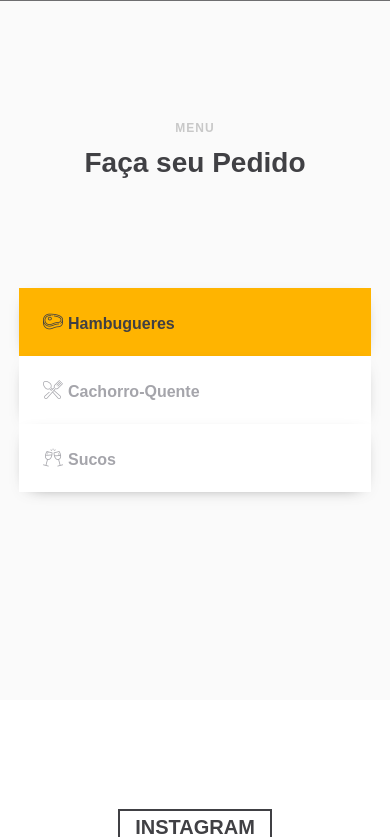
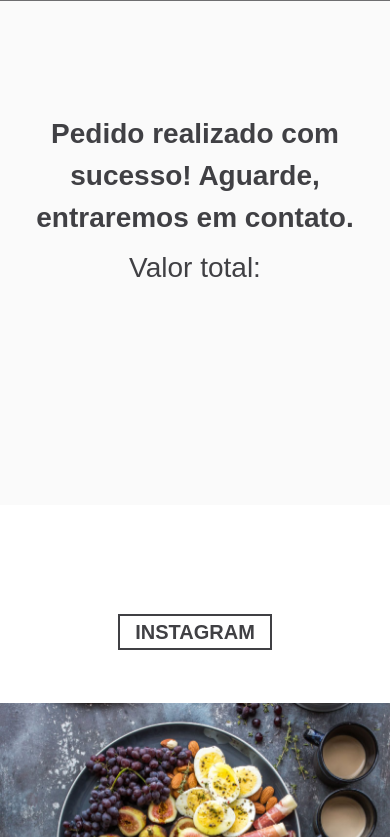
Before and after one commit to brunogomesifrn/pi19lanchonete, a Django app: page /pedido/ in a window 390 px wide. Shown: the part 832-1669 px from the top of the page. Run offline with Django 3.2, Linux system fonts and the light colour scheme; the visitor is signed in with stand-in values (Sample User, id 1); some libraries are stand-ins or nearby versions; some web fonts are replaced; grey boxes are pictures that could not be loaded.

Commit message:
Valor total e lista de pedidos

```diff
--- a/core/models.py
+++ b/core/models.py
@@ -26,6 +26,8 @@
 	preco = models.DecimalField('preco', max_digits=5, decimal_places=2, null = True)
 	categoria = models.ForeignKey(categoria, on_delete=models.CASCADE )
 
+	def __str__(self):
+		return self.nome
 
 class pedido(models.Model):
 	quantidade = models.IntegerField('quantidade', null=True)
@@ -34,6 +36,8 @@
 	cliente = models.ForeignKey(CustomUser, on_delete=models.CASCADE)
 	etapa = models.PositiveSmallIntegerField('Etapa', default=0)
 
+	def __str__(self):
+		return '%s x %s' % (self.produto, self.quantidade)
 
 
 
--- a/core/views.py
+++ b/core/views.py
@@ -1,4 +1,5 @@
 from django.shortcuts import render, redirect
+from django.db.models import Sum
 from django.contrib.auth.forms import UserCreationForm
 from django.contrib.auth.decorators import login_required
 # from cart.cart import Cart
@@ -27,9 +28,18 @@
                 quantidade=quant,
                 cliente=request.user
             )
-        breakpoint()
 
     return render(request, 'pedido.html')
+
+
+def ListaPedidos(request):
+    pedidos = pedido.objects.filter(cliente=request.user)
+    total = pedidos.aggregate(Sum('produto__preco'))
+    contexto = {
+        'pedidos': pedidos,
+        'total': total['produto__preco__sum'],
+    }
+    return render(request, 'ListaPedidos.html', contexto)
 
 
 def pedidos(request):
@@ -42,8 +52,6 @@
 def sobre(request):
     return render(request, 'sobre.html')
 
-def ListaPedidos(request):
-    return render(request, 'ListaPedidos.html')
 
 def pratos(request):
     categorias = categoria.objects.all()
--- a/templates/base.html
+++ b/templates/base.html
@@ -44,7 +44,6 @@
             <li class="nav-item active"><a href="/index" class="nav-link">Home</a></li>
             <li class="nav-item"><a href="/menu" class="nav-link">Menu</a></li>
             <li class="nav-item"><a href="/sobre" class="nav-link">Sobre</a></li>
-            <li class="nav-item"><a href="/pedido" class="nav-link">Pedido</a></li>
             {% if user.is_authenticated %}
             <li class="nav-item"><a href="{% url 'perfil' %}" class="nav-link">Perfil</a></li>
             <li class="nav-item"><a href="{% url 'account_logout' %}" class="nav-link">Sair</a></li>
--- a/templates/pedido.html
+++ b/templates/pedido.html
@@ -10,24 +10,8 @@
       <div class="container">
         <div class="row justify-content-center mb-5 pb-5">
           <div class="col-md-7 text-center heading-section ftco-animate">
-            <span class="subheading">MENU</span>
-            <h2>Faça seu Pedido</h2>
-          </div>
-        </div>
-        <div class="row">
-          <div class="col-md-12 dish-menu">
-
-            <div class="nav nav-pills justify-content-center ftco-animate" id="v-pills-tab" role="tablist" aria-orientation="vertical">
-              <a class="nav-link py-3 px-4 active" id="v-pills-home-tab" data-toggle="pill" href="#v-pills-home" role="tab" aria-controls="v-pills-home" aria-selected="true"><span class="flaticon-meat"></span>Hambugueres</a>
-              <a class="nav-link py-3 px-4" id="v-pills-profile-tab" data-toggle="pill" href="#v-pills-profile" role="tab" aria-controls="v-pills-profile" aria-selected="false"><span class="flaticon-cutlery"></span>Cachorro-Quente</a>
-              <a class="nav-link py-3 px-4" id="v-pills-messages-tab" data-toggle="pill" href="#v-pills-messages" role="tab" aria-controls="v-pills-messages" aria-selected="false"><span class="flaticon-cheers"></span>Sucos</a>
-            </div>
-            <div class="tab-content py-5" id="v-pills-tabContent">
-              <div class="tab-pane fade show active" id="v-pills-home" role="tabpanel" aria-labelledby="v-pills-home-tab">
-
-              </div>
-            </div>
-
+            <h2>Pedido realizado com sucesso! Aguarde, entraremos em contato.</h2>
+            <h3>Valor total: </h3>
           </div>
         </div>
       </div>
--- a/templates/pedidos.html
+++ b/templates/pedidos.html
@@ -11,7 +11,7 @@
 {% block conteudo %}
 	<ul>
 		{% for cliente in clientes %}
-			<li>{{cliente.grouper.username}}</li>
+			<li>{{cliente.grouper.username}} - {{cliente.telefone}}</li>
 				<ul>
 					{% for pedido in cliente.list %}
 						<li>{{pedido.produto.nome}} - {{pedido.quantidade}}</li>
--- a/templates/perfil.html
+++ b/templates/perfil.html
@@ -20,7 +20,8 @@
                 <div class="col-md-6">
                     <p>DADOS PESSOAIS</p>
                     </br>
-                    <p>PEDIDOS</p>
+                    <a href="{% url 'ListaPedidos' %}"> PEDIDOS REALIZADOS</a>
+
                     </br>
                     </br>
                     </br>
```
Also changed, not shown: templates/ListaPedidos.html (+7 -2 lines), templates/account/login.html (+2 -11 lines), core/migrations/0003_auto_20191118_0716.py (added).
